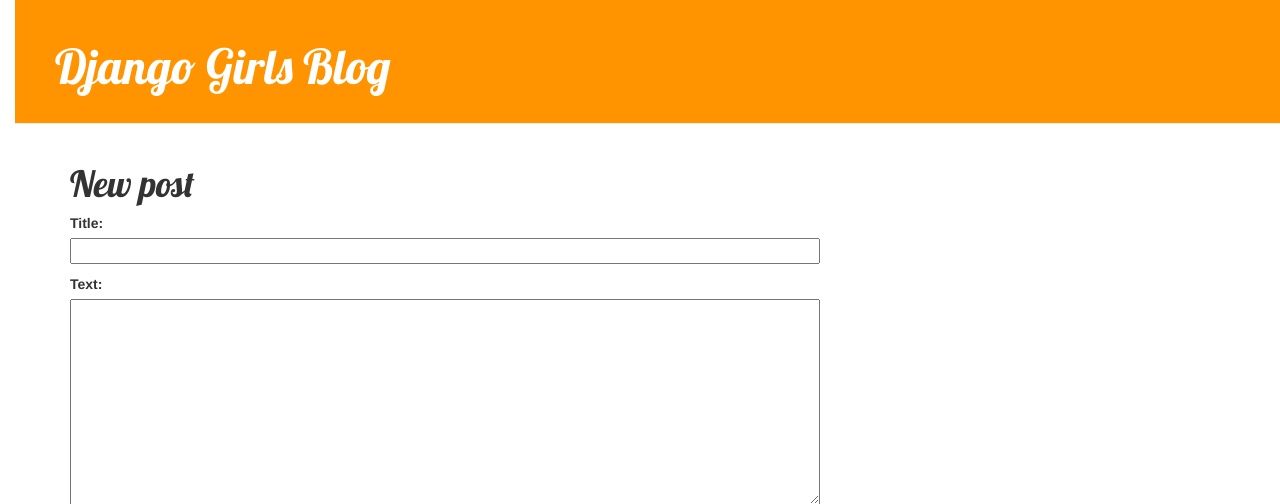
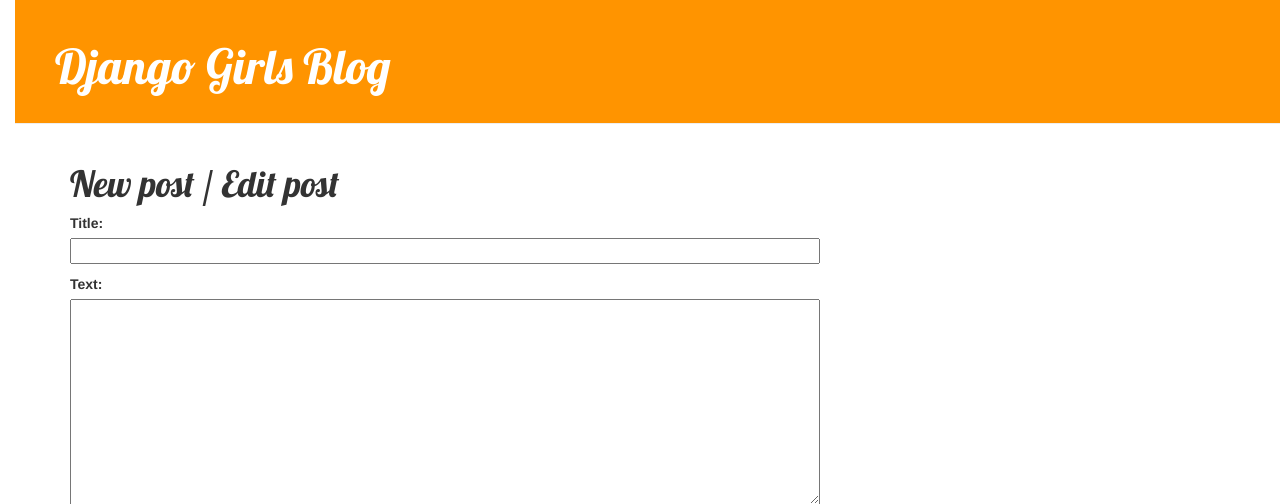
Before and after one commit to marekwerner/my-first-blog, a Django app: template blog/templates/blog/post_edit.html in a window 1280 px wide. Shown: the top 504 px of the page. Run offline with Django 3.2, Linux system fonts and the light colour scheme; the template is opened without the code that fills it: values that come from a table or form of the project are taken from there, others are empty; parts of the project's set-up code (start-up, migrations or seed data) failed here and were passed over; some libraries are stand-ins or nearby versions.

Commit message:
Tuesday 13

```diff
--- a/blog/models.py
+++ b/blog/models.py
@@ -15,5 +15,11 @@
     def __str__(self):
         return self.title
 
+    def shorttext(self):
+        if len(self.text) > 320:
+            return self.text[:320] + " ~ ~ ~"
+        else:
+            return self.text
+
 #models.Model oznacza, że nasz obiekt Post jest modelem Django.
 #W ten sposób Django wie, że powinien go przechowywać w bazie danych.
--- a/blog/templates/blog/base.html
+++ b/blog/templates/blog/base.html
@@ -14,7 +14,8 @@
 	<div class="page-header">
 		<h1><a href="/">Django Girls Blog</a></h1>
 		{% if user.is_authenticated %}
-			<a href="{% url 'post_new' %}" class="top-menu"><span class="glyphicon glyphicon-plus"></span></a>
+			<!--a href="{% url 'post_new' %}" class="top-menu"><span class="glyphicon glyphicon-plus"></span></a-->
+			<a href="{% url 'post_new' %}" class="btn btn-info btn-lg"><span class="glyphicon glyphicon-plus"></span></a>
 		{% endif %}
 	</div>
 	<div class="content container">
--- a/blog/templates/blog/post_edit.html
+++ b/blog/templates/blog/post_edit.html
@@ -1,7 +1,7 @@
 {% extends 'blog/base.html' %}
 
 {% block content %}
-	<h1>New post</h1>
+	<h1>New post / Edit post</h1>
 	<form method="POST" class="post-form">{% csrf_token %}
 		{{ form.as_p }}
 		<button type="submit" class="save btn btn-default">Save</button>
--- a/blog/templates/blog/post_list.html
+++ b/blog/templates/blog/post_list.html
@@ -7,7 +7,7 @@
 				{{ post.published_date }}
 			</div>
 			<h1><a href="{% url 'post_detail' pk=post.pk %}">{{ post.title }}</a></h1>
-			<p>{{ post.text|linebreaksbr }}</p>
+			<p>{{ post.shorttext|linebreaksbr }}</p>
 		</div>
 	{% endfor %}
 {% endblock %}
```
